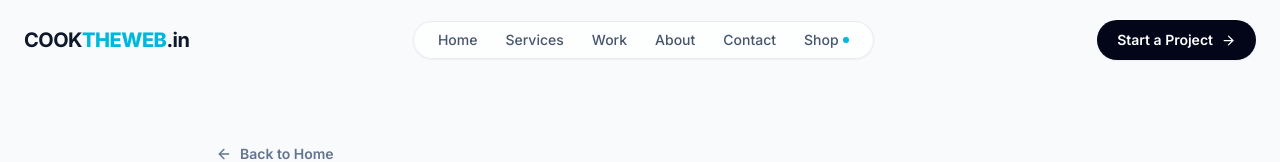
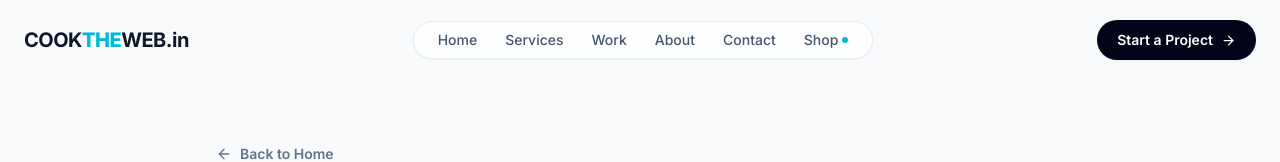
Before and after one commit to Abhijith-P-N/COOKTHEWEB, a React (Vite) app: page /faq in a window 1280 px wide. Shown: the top 162 px of the page. Built offline with nearby package versions, Linux system fonts and the light colour scheme.

Commit message:
23update

```diff
--- a/src/components/Footer.jsx
+++ b/src/components/Footer.jsx
@@ -15,8 +15,8 @@ function Footer() {
               className="inline-flex items-center gap-1 text-lg sm:text-xl font-bold tracking-tight text-white"
             >
               <span>COOK</span>
-              <span className="text-cyan-400 font-extrabold">THEWEB</span>
-              <span className="text-white">.in</span>
+              <span className="text-cyan-400 font-extrabold">THE</span>
+              <span className="text-white">WEB.in</span>
             </Link>
 
             <p className="mt-3.5 sm:mt-4 text-xs sm:text-sm text-slate-400 leading-relaxed max-w-sm">
--- a/src/components/Navbar.jsx
+++ b/src/components/Navbar.jsx
@@ -31,11 +31,10 @@ function Navbar() {
   return (
     <>
       <header
-        className={`fixed top-0 left-0 right-0 z-50 transition-all duration-300 ${
-          scrolled
+        className={`fixed top-0 left-0 right-0 z-50 transition-all duration-300 ${scrolled
             ? "bg-white/80 backdrop-blur-lg shadow-[0_4px_20px_rgba(0,0,0,0.03)] border-b border-slate-200/60 py-3"
             : "bg-transparent py-4 sm:py-5"
-        }`}
+          }`}
       >
         <div className="max-w-7xl mx-auto px-4 sm:px-6 flex items-center justify-between">
           {/* Brand Text */}
@@ -46,9 +45,9 @@ function Navbar() {
           >
             <span>COOK</span>
             <span className="text-cyan-500 font-extrabold group-hover:text-cyan-600 transition-colors">
-              THEWEB
+              THE
             </span>
-            <span className="text-slate-900">.in</span>
+            <span className="text-slate-900">WEB.in</span>
           </Link>
 
           {/* Floating Bento Pill Menu */}
@@ -85,9 +84,8 @@ function Navbar() {
             </a>
             <Link
               to="/shop"
-              className={`hover:text-cyan-600 transition-colors flex items-center gap-1 ${
-                isShop ? "text-cyan-600 font-semibold" : ""
-              }`}
+              className={`hover:text-cyan-600 transition-colors flex items-center gap-1 ${isShop ? "text-cyan-600 font-semibold" : ""
+                }`}
             >
               <span>Shop</span>
               <span className="w-1.5 h-1.5 rounded-full bg-cyan-500" />
```
